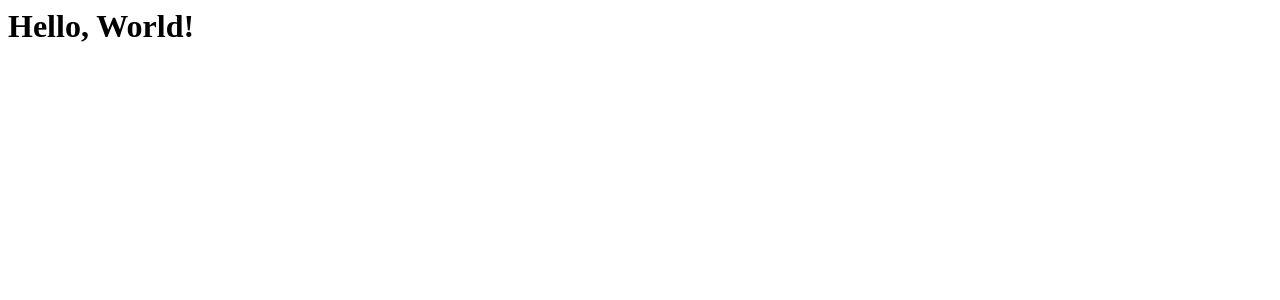
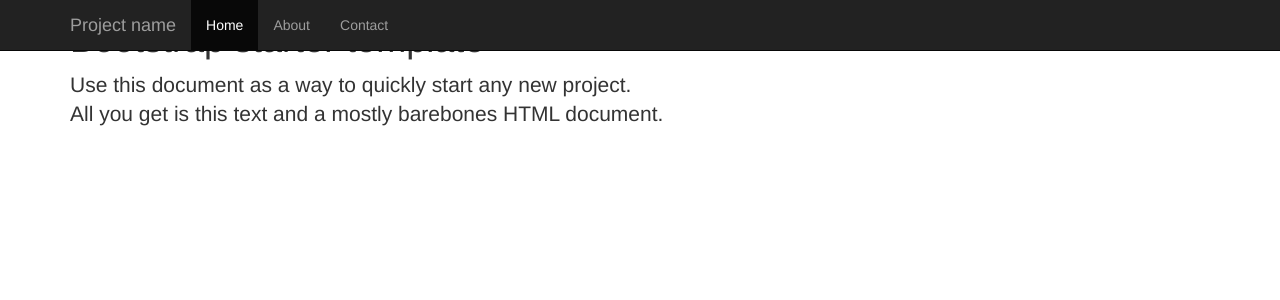
Before and after one commit to SteerClearWM/Steer-Clear-Backend, a Flask app: page /index in a window 1280 px wide. Shown: the top 300 px of the page. Run offline with Flask 2, Linux system fonts and the light colour scheme; some libraries are stand-ins or nearby versions.

Commit message:
added bootstrap to index.html uses starter template

```diff
--- a/steerclear/templates/index.html
+++ b/steerclear/templates/index.html
@@ -1,8 +1,57 @@
-<html>
+<!DOCTYPE html>
+<html lang="en">
   <head>
-    <title>microblog</title>
+    <meta charset="utf-8">
+    <meta http-equiv="X-UA-Compatible" content="IE=edge">
+    <meta name="viewport" content="width=device-width, initial-scale=1">
+    <!-- The above 3 meta tags *must* come first in the head; any other head content must come *after* these tags -->
+    <title>Bootstrap 101 Template</title>
+
+	<!-- Bootstrap -->
+	<link rel="stylesheet" href="https://maxcdn.bootstrapcdn.com/bootstrap/3.3.5/css/bootstrap.min.css">
+
+    <!-- HTML5 shim and Respond.js for IE8 support of HTML5 elements and media queries -->
+    <!-- WARNING: Respond.js doesn't work if you view the page via file:// -->
+    <!--[if lt IE 9]>
+      <script src="https://oss.maxcdn.com/html5shiv/3.7.2/html5shiv.min.js"></script>
+      <script src="https://oss.maxcdn.com/respond/1.4.2/respond.min.js"></script>
+    <![endif]-->
   </head>
   <body>
-      <h1>Hello, World!</h1>
+    <nav class="navbar navbar-inverse navbar-fixed-top">
+      <div class="container">
+        <div class="navbar-header">
+          <button type="button" class="navbar-toggle collapsed" data-toggle="collapse" data-target="#navbar" aria-expanded="false" aria-controls="navbar">
+            <span class="sr-only">Toggle navigation</span>
+            <span class="icon-bar"></span>
+            <span class="icon-bar"></span>
+            <span class="icon-bar"></span>
+          </button>
+          <a class="navbar-brand" href="#">Project name</a>
+        </div>
+        <div id="navbar" class="collapse navbar-collapse">
+          <ul class="nav navbar-nav">
+            <li class="active"><a href="#">Home</a></li>
+            <li><a href="#about">About</a></li>
+            <li><a href="#contact">Contact</a></li>
+          </ul>
+        </div><!--/.nav-collapse -->
+      </div>
+    </nav>
+
+    <div class="container">
+
+      <div class="starter-template">
+        <h1>Bootstrap starter template</h1>
+        <p class="lead">Use this document as a way to quickly start any new project.<br> All you get is this text and a mostly barebones HTML document.</p>
+      </div>
+
+    </div>
+
+    <!-- jQuery (necessary for Bootstrap's JavaScript plugins) -->
+    <script src="https://ajax.googleapis.com/ajax/libs/jquery/1.11.3/jquery.min.js"></script>
+    <!-- Include all compiled plugins (below), or include individual files as needed -->
+    <!-- // <script src="js/bootstrap.min.js"></script> -->
+    <script src="https://maxcdn.bootstrapcdn.com/bootstrap/3.3.5/js/bootstrap.min.js"></script>
   </body>
 </html>
```
